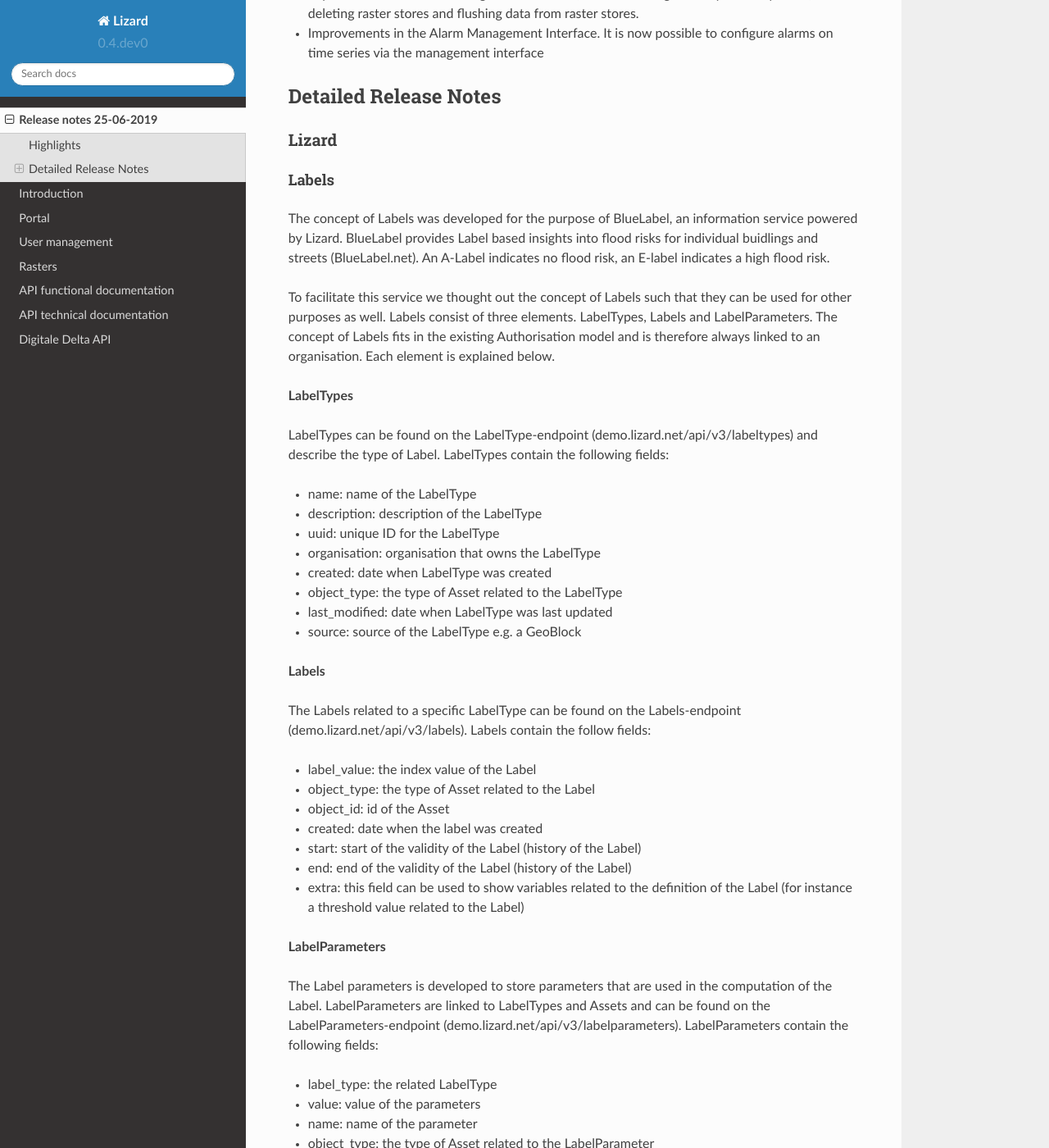
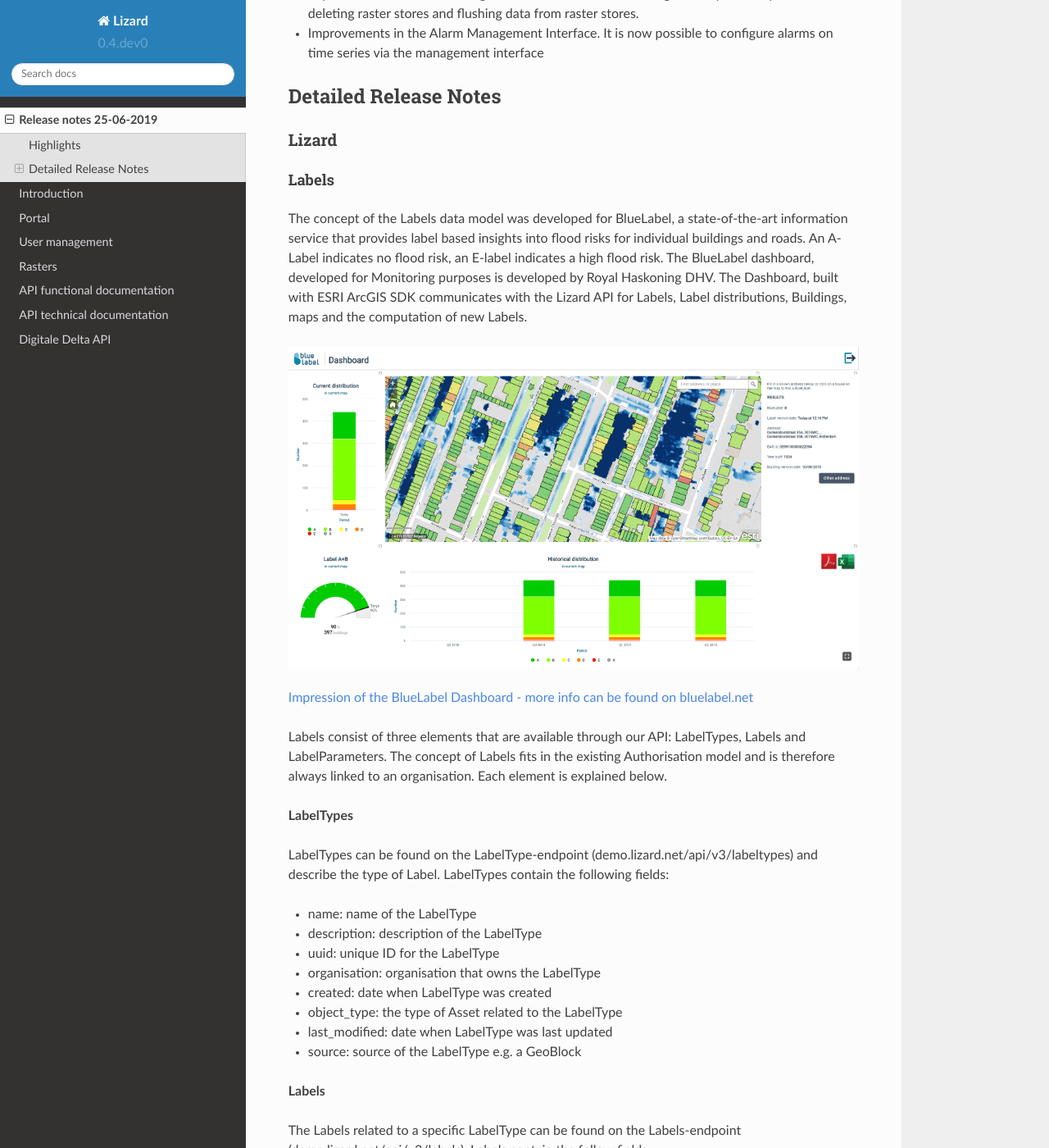
Before and after one commit to nens/lizard-docs, a Sphinx documentation site: the page built from source/releasenotes.rst, in a window 1280 px wide and 1400 px high, scrolled down 1039 px. Shown: the whole window at 82% size. Built offline with Sphinx 7.4.7 and the Read the Docs theme 2.0.0, drawn with Linux system fonts in a browser that asks for light colours; formulas are drawn with MathJax 3.

Commit message:
added labels

```diff
--- a/source/releasenotes.rst
+++ b/source/releasenotes.rst
@@ -1,3 +1,9 @@
+.. raw:: html
+
+    <style> .blue {color:#4a86e8} </style>
+
+.. role:: blue
+
 Release notes 25-06-2019
 ========================
 
@@ -44,9 +50,13 @@ Lizard
 Labels
 """"""
 
-The concept of Labels was developed for the purpose of BlueLabel, an information service powered by Lizard. BlueLabel provides Label based insights into flood risks for individual buidlings and streets (BlueLabel.net). An A-Label indicates no flood risk, an E-label indicates a high flood risk.
+The concept of the Labels data model was developed for BlueLabel, a state-of-the-art information service that provides label based insights into flood risks for individual buildings and roads. An A-Label indicates no flood risk, an E-label indicates a high flood risk. The BlueLabel dashboard, developed for Monitoring purposes is developed by Royal Haskoning DHV. The Dashboard, built with ESRI ArcGIS SDK communicates with the Lizard API for Labels, Label distributions, Buildings, maps and the computation of new Labels.
 
-To facilitate this service we thought out the concept of Labels such that they can be used for other purposes as well. Labels consist of three elements. LabelTypes, Labels and LabelParameters. The concept of Labels fits in the existing Authorisation model and is therefore always linked to an organisation. Each element is explained below.
+.. image:: /images/labels.png
+
+:blue:`Impression of the BlueLabel Dashboard - more info can be found on bluelabel.net`
+
+Labels consist of three elements that are available through our API: LabelTypes, Labels and LabelParameters. The concept of Labels fits in the existing Authorisation model and is therefore always linked to an organisation. Each element is explained below.
 
 **LabelTypes**
 
```
Also changed, not shown: source/images/labels.png (added).
